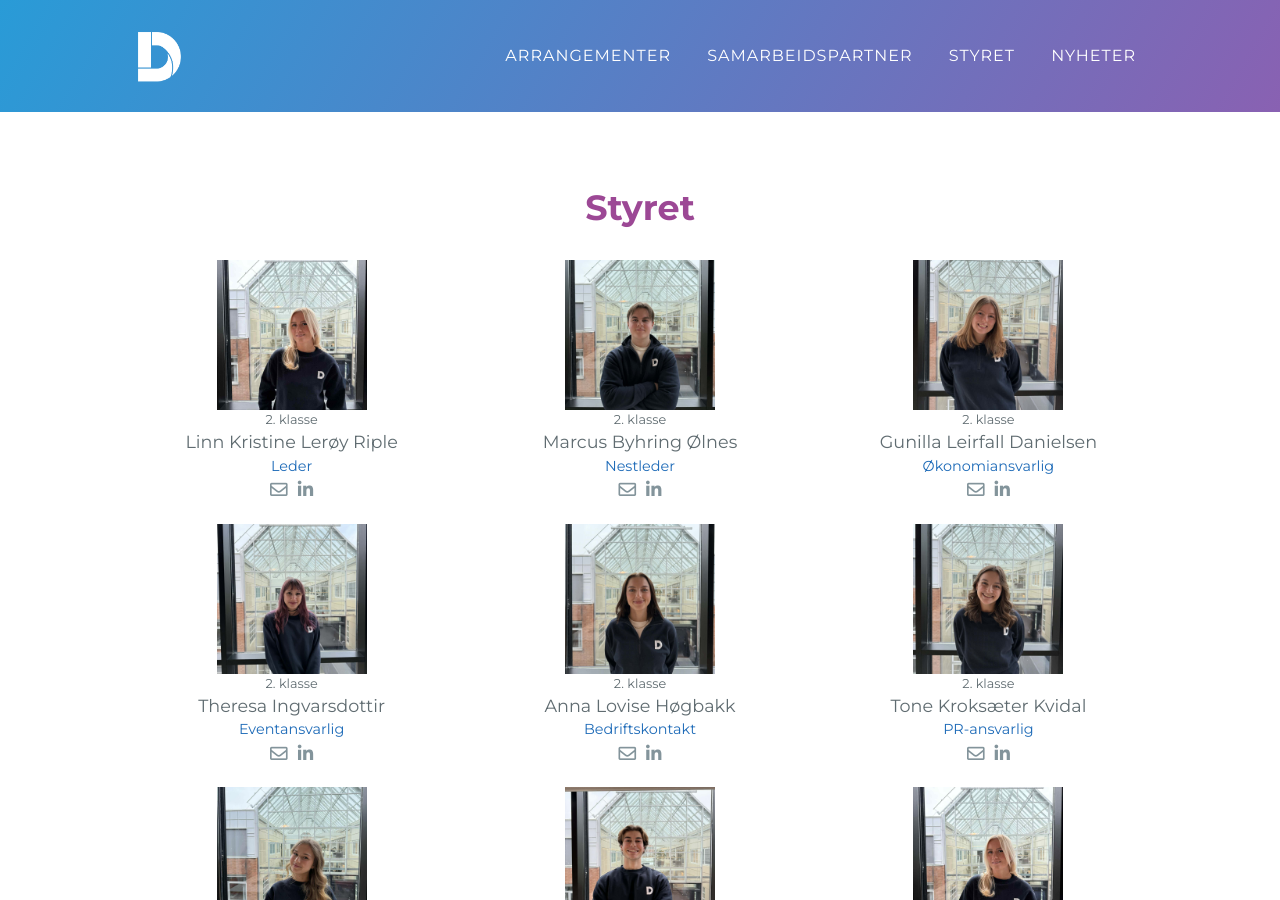
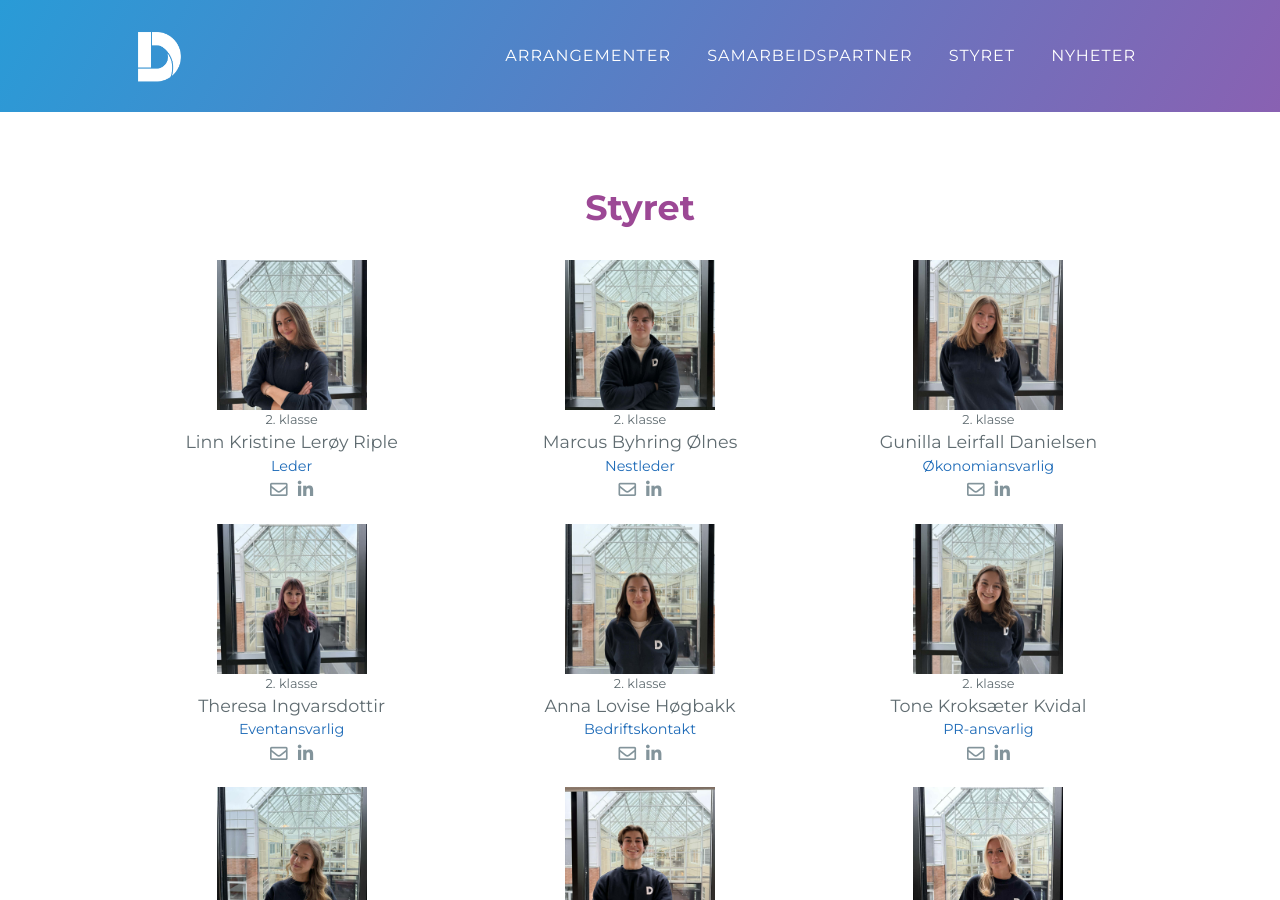
Before and after one commit to digitus-uio/digitus-uio.github.io, a Jekyll site: the page built from index.md, in a window 1280 px wide and 900 px high, scrolled down 2748 px. Built offline with Jekyll 4.4.1, drawn with Linux system fonts in a browser that asks for light colours.

Commit message:
LAgt til riktig lederbilde

```diff
--- a/_config.yml
+++ b/_config.yml
@@ -88,7 +88,7 @@ press: [
 board_members: [
   {
     name: "Linn Kristine Lerøy Riple",
-    img: "assets/img/styremedlem2.jpg",
+    img: "assets/img/leder.jpg",
     role: "Leder",
     mail: "leder@digitusuio.no",
     linkedin: "https://www.linkedin.com/in/linn-kristine-riple-1b2aa1253/",
```
